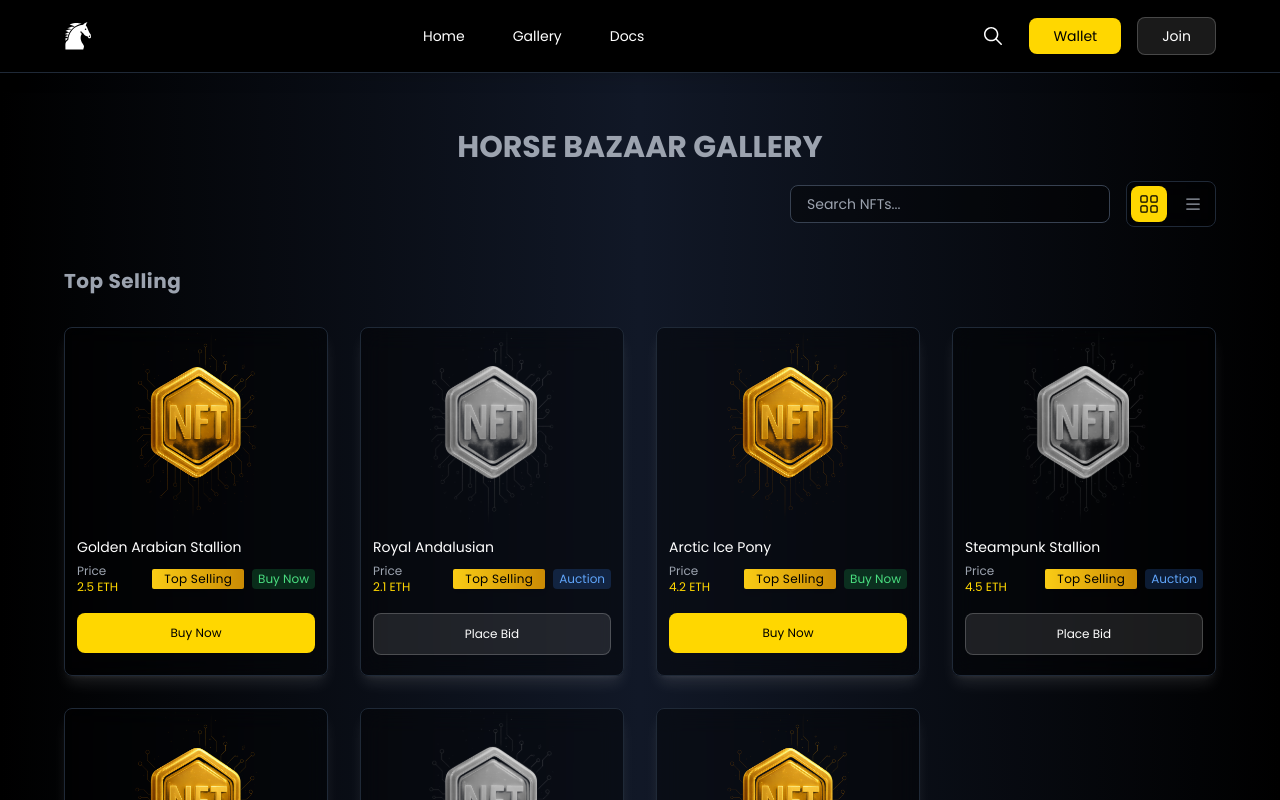
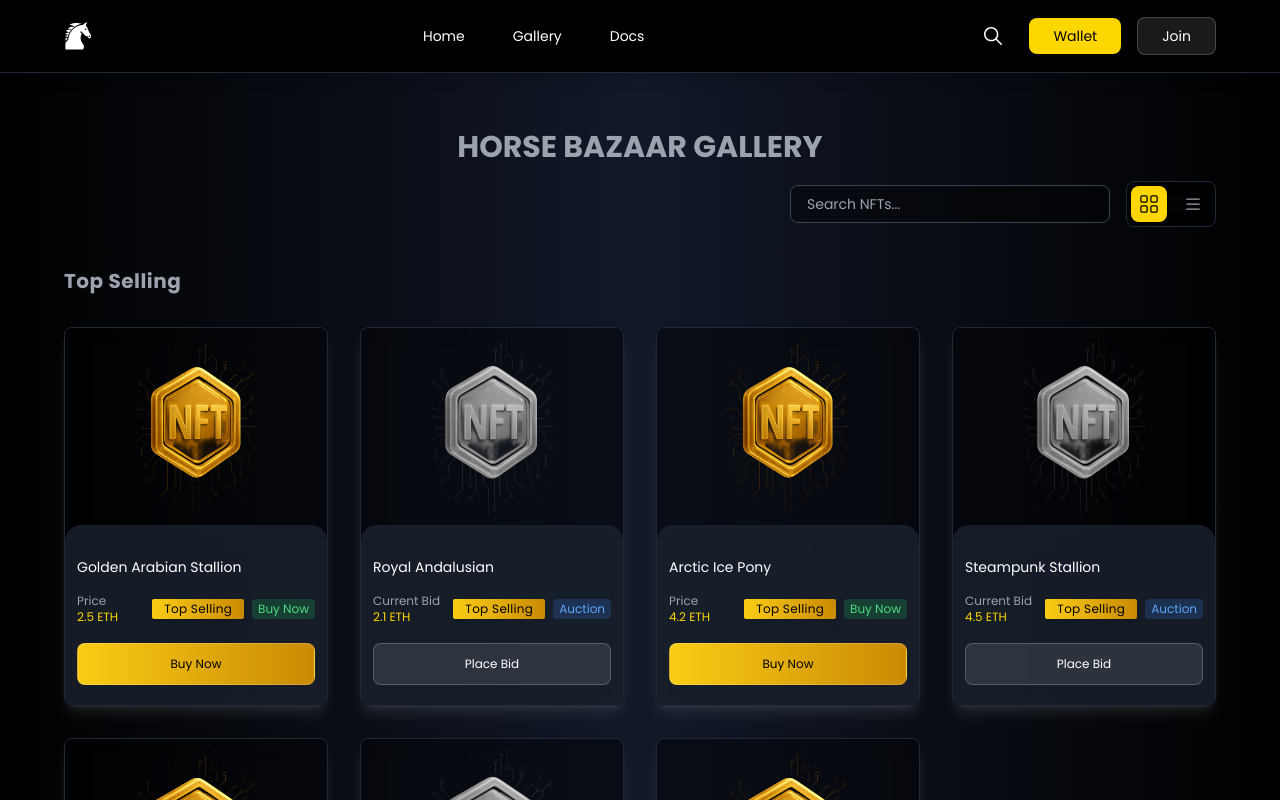
Before and after one commit to Barklegne/invincible-gg-assignmen, a React (Vite) app: page /gallery in a window 1280 px wide. Shown: the top 800 px of the page. Built offline with nearby package versions, Linux system fonts and the light colour scheme.

Commit message:
feat:grid view UI minor updated implemented

```diff
--- a/src/components/HeroSection.jsx
+++ b/src/components/HeroSection.jsx
@@ -44,7 +44,7 @@ const HeroSection = () => (
 					to='/gallery'
 					className='bg-gold hover:bg-gold-dark text-black px-6 py-2 sm:px-8 sm:py-3 rounded-lg shadow transition text-sm'
 				>
-					Explore
+					Gallery
 				</Link>
 				<button className='bg-white bg-opacity-10 hover:bg-opacity-20 text-white px-6 py-2 sm:px-8 sm:py-3 rounded-lg border border-white border-opacity-20 transition text-sm'>
 					How it works?
--- a/src/components/NFTCard.jsx
+++ b/src/components/NFTCard.jsx
@@ -3,6 +3,10 @@
 import React from 'react'
 import { motion } from 'framer-motion'
 
+// NFTCard component displays a single NFT's details in either grid or list view
+// Props:
+//   nft: NFT object containing all data for the card
+//   viewMode: 'grid' or 'list' (controls layout)
 const NFTCard = ({ nft, viewMode }) => {
 	return (
 		<motion.div
@@ -10,11 +14,12 @@ const NFTCard = ({ nft, viewMode }) => {
 			whileInView={{ opacity: 1, y: 0 }}
 			viewport={{ once: false, amount: 0.3 }}
 			transition={{ duration: 0.5 }}
+			// Card container: responsive, glassy, with hover effects
 			className={`bg-black/40 backdrop-blur-md border border-gray-800 rounded-lg overflow-hidden hover:border-gray-700 transition-all hover:shadow-lg hover:shadow-gray-700 duration-300 shadow-lg shadow-white/10 ${
-				viewMode === 'list' ? 'flex max-w-full' : 'w-full max-w-[320px] mx-auto'
+				viewMode === 'list' ? 'flex max-w-full' : 'w-full max-w-[300px] mx-auto'
 			}`}
 		>
-			{/* Thumbnail */}
+			{/* Thumbnail image (aspect ratio changes for grid/list) */}
 			<div
 				className={`relative overflow-hidden ${
 					viewMode === 'list' ? 'w-[200px] aspect-square' : 'w-full aspect-[4/3]'
@@ -27,37 +32,42 @@ const NFTCard = ({ nft, viewMode }) => {
 				/>
 			</div>
 
-			{/* Content */}
+			{/* Card Content */}
 			<div
-				className={`${
-					viewMode === 'list' ? 'flex-1 flex flex-col justify-between p-4' : 'p-3'
+				className={` bg-gray-800/70 backdrop-blur-md   ${
+					viewMode === 'list'
+						? 'flex-1 flex flex-col justify-between p-4'
+						: 'p-3 rounded-t-2xl pt-8'
 				}`}
 			>
 				<div>
-					{/* Title */}
+					{/* NFT Title */}
 					<h3
 						className={`text-white font-medium truncate ${
-							viewMode === 'list' ? 'text-lg mb-2' : 'text-sm mb-1.5'
+							viewMode === 'list' ? 'text-lg mb-2' : 'text-sm mb-1.5 '
 						}`}
 					>
 						{nft.title}
 					</h3>
 
-					{/* Description - Only show in list view */}
+					{/* Description (only in list view) */}
 					{viewMode === 'list' && (
 						<p className='text-gray-400 text-sm mb-4 line-clamp-2'>
 							{nft.description}
 						</p>
 					)}
 
-					{/* Price/Bid Info and Sale Type + Category */}
+					{/* Price/Bid Info, Sale Type, and Category Badge */}
 					<div
-						className={`flex justify-between items-center ${
+						className={`flex justify-between items-center my-4 ${
 							viewMode === 'list' ? 'mb-4' : 'mb-2.5'
 						}`}
 					>
 						<div>
-							<p className='text-gray-400 text-xs'>Price</p>
+							{/* Show 'Current Bid' for auctions, 'Price' otherwise */}
+							<p className='text-gray-400 text-xs'>
+								{nft.saleType.toLowerCase() === 'auction' ? 'Current Bid' : 'Price'}
+							</p>
 							<p className='text-gold text-xs font-medium'>
 								{nft.saleType === 'Buy Now'
 									? `${nft.price} ETH`
@@ -65,6 +75,7 @@ const NFTCard = ({ nft, viewMode }) => {
 							</p>
 						</div>
 						<div className='flex items-center gap-2'>
+							{/* Category badge (hidden on small screens) */}
 							{nft.category && (
 								<span
 									className={` hidden lg:inline-block px-3 py-0.5 rounded-sm text-xs  tracking-wide  shadow-md
@@ -80,6 +91,7 @@ const NFTCard = ({ nft, viewMode }) => {
 									{nft.category}
 								</span>
 							)}
+							{/* Sale type label */}
 							<span
 								className={`px-1.5 py-0.5 rounded text-xs ${
 									nft.saleType === 'Buy Now'
@@ -93,12 +105,12 @@ const NFTCard = ({ nft, viewMode }) => {
 					</div>
 				</div>
 
-				{/* Action Button */}
+				{/* Action Button: Buy Now or Place Bid */}
 				<button
-					className={`my-2 ${viewMode === 'list' ? 'w-fit px-8' : 'w-full'} py-3 rounded-lg text-xs font-medium transition-all duration-300 ${
+					className={`my-2 ${viewMode === 'list' ? 'w-fit px-8' : 'w-full'} py-3 rounded-lg text-xs font-medium transition-all duration-300  bg-white/10  border-white/20 ${
 						nft.saleType === 'Buy Now'
-							? 'bg-gold hover:bg-gold-dark text-black'
-							: 'bg-white/10 hover:bg-white/20 text-white border border-white/20'
+							? 'border  text-black bg-gradient-to-r from-yellow-400 to-yellow-600 hover:from-yellow-500 hover:to-yellow-700'
+							: ' hover:bg-white/20  border text-white'
 					}`}
 				>
 					{nft.saleType === 'Buy Now' ? 'Buy Now' : 'Place Bid'}
--- a/src/pages/Gallery.jsx
+++ b/src/pages/Gallery.jsx
@@ -4,15 +4,21 @@ import NFTCardSkeleton from '../components/NFTCardSkeleton'
 import { nftProducts } from '../data/nft'
 import { BsGrid, BsList } from 'react-icons/bs'
 
+// The order in which NFT categories are displayed
 const CATEGORY_ORDER = ['Top Selling', 'For You', 'Best Deals']
 
+// Gallery page: displays all NFTs grouped by category, with search and view toggle
 const Gallery = () => {
-	const [viewMode, setViewMode] = useState('grid') // 'grid' or 'list'
+	// View mode: 'grid' or 'list'
+	const [viewMode, setViewMode] = useState('grid')
+	// Search input value
 	const [search, setSearch] = useState('')
+	// Debounced search value (updates after delay)
 	const [debouncedSearch, setDebouncedSearch] = useState('')
+	// Loading state to mimic network call
 	const [loading, setLoading] = useState(true)
 
-	// Debounce search input
+	// Debounce search input: update debouncedSearch 1s after user stops typing
 	useEffect(() => {
 		const handler = setTimeout(() => {
 			setDebouncedSearch(search)
@@ -20,7 +26,7 @@ const Gallery = () => {
 		return () => clearTimeout(handler)
 	}, [search])
 
-	// Simulate network call for NFTs
+	// Simulate network call for NFTs: show skeletons for 1.5s on search/view change
 	useEffect(() => {
 		setLoading(true)
 		const timer = setTimeout(() => {
@@ -29,7 +35,7 @@ const Gallery = () => {
 		return () => clearTimeout(timer)
 	}, [debouncedSearch, viewMode]) // dependencies for the useEffect are when the debouncedSearch or viewMode changes
 
-	// Group NFTs by category
+	// Group NFTs by category, filter by debounced search
 	const nftsByCategory = CATEGORY_ORDER.map((cat) => ({
 		category: cat,
 		items: nftProducts.filter(
@@ -46,7 +52,7 @@ const Gallery = () => {
 				Horse Bazaar Gallery
 			</h1>
 
-			{/* Controls: Search + View Toggle */}
+			{/* Controls: Search input and View toggle */}
 			<div className='mb-6 flex flex-row items-center justify-end gap-4'>
 				<input
 					type='text'
@@ -81,14 +87,16 @@ const Gallery = () => {
 				</div>
 			</div>
 
-			{/* Category Sections */}
+			{/* Category Sections: each section for a category of NFTs */}
 			{nftsByCategory.map(
 				({ category, items }) =>
 					items.length > 0 && (
 						<section key={category} className='mb-12'>
+							{/* Category Heading */}
 							<h2 className='text-xl font-bold text-gray-400 mb-6 mt-10  tracking-wide'>
 								{category}
 							</h2>
+							{/* NFT Cards or Skeletons */}
 							<div
 								className={`${
 									viewMode === 'grid'
```
Also changed, not shown: src/components/NFTCardSkeleton.jsx (+9 -6 lines), 1 other file (tests, documents, lock files or other folders).
